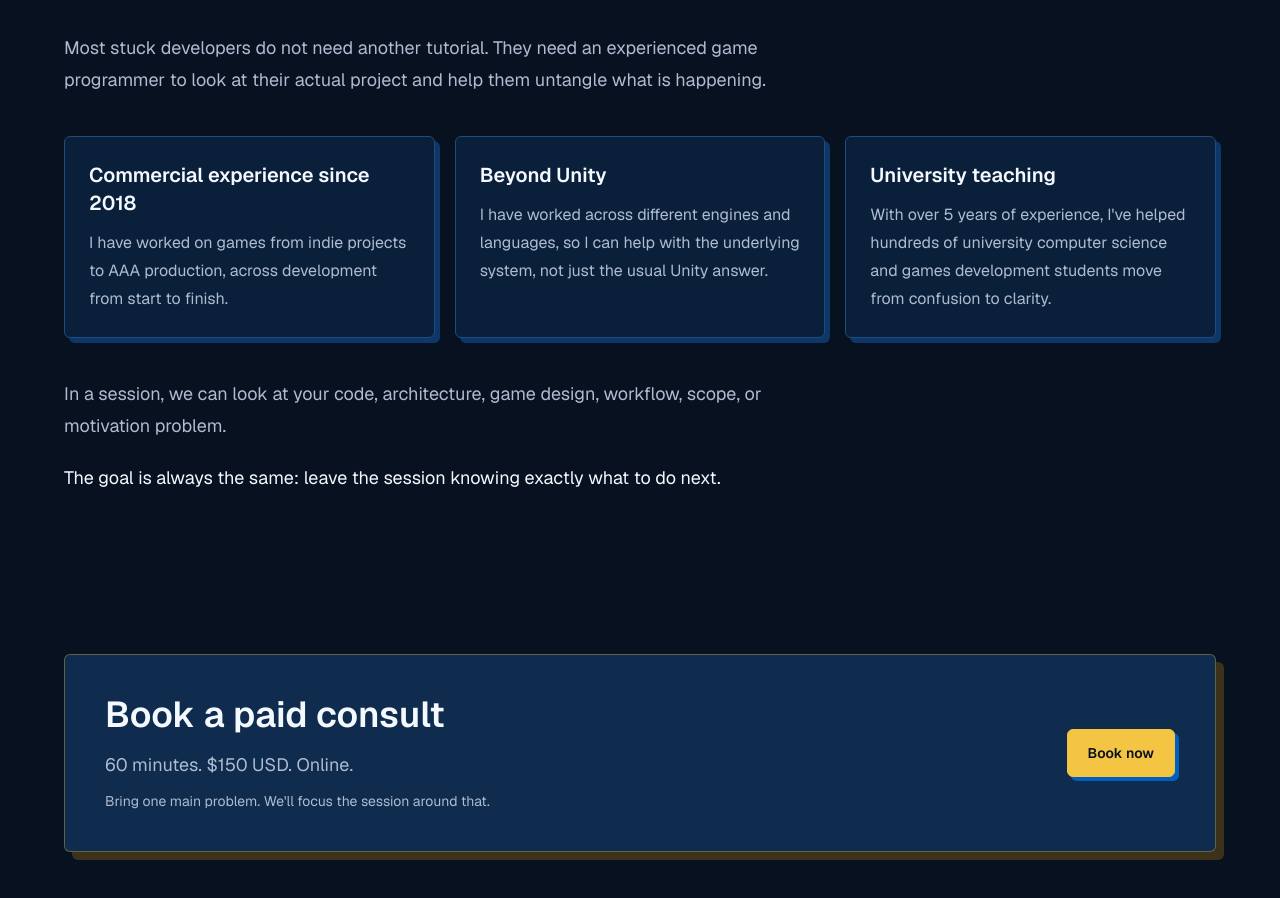
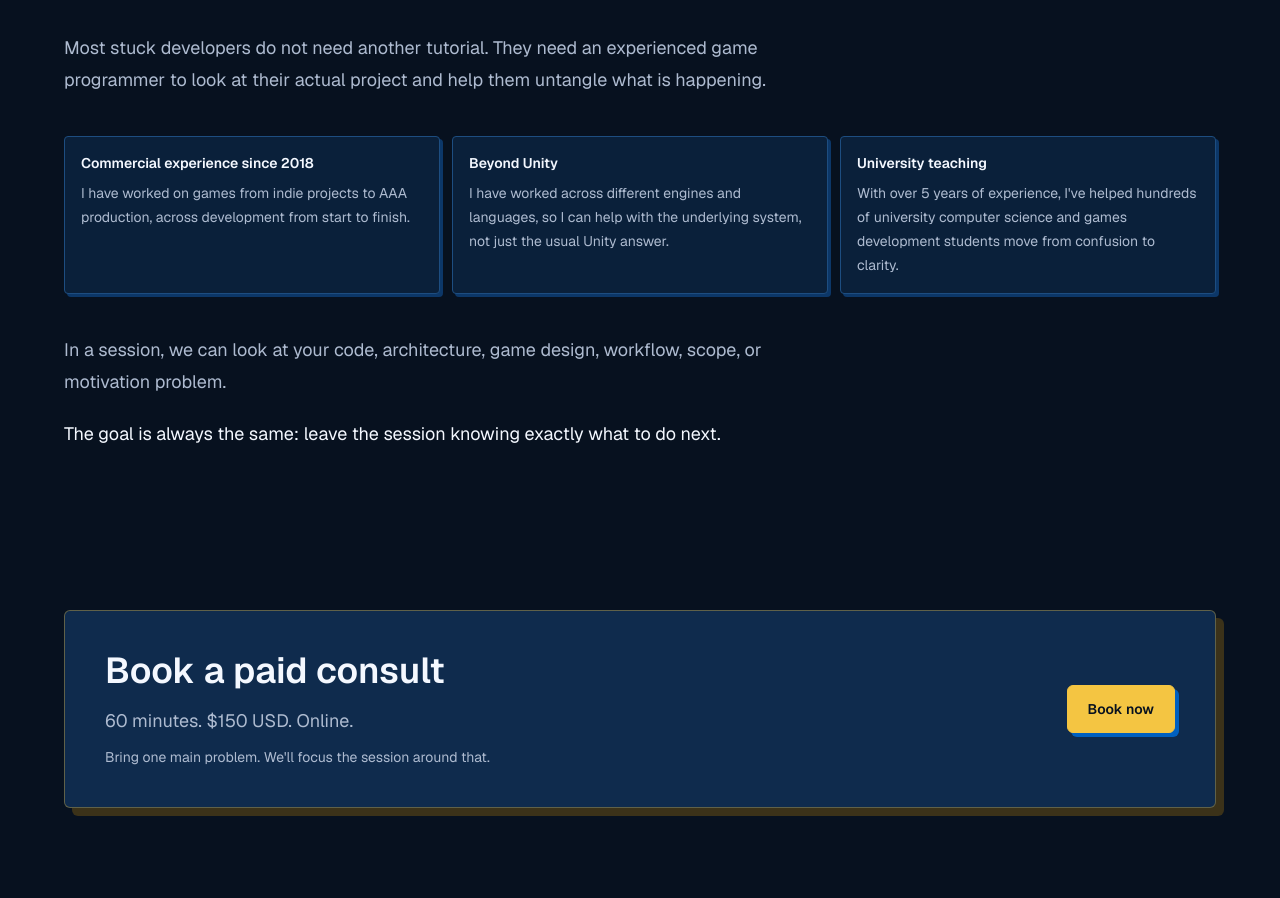
Before and after one commit to plotteldev/game-dev-glory, a Next.js app: page / in a window 1280 px wide. Shown: the part 1163-2061 px from the top of the page. Built offline with nearby package versions, Linux system fonts and the light colour scheme; no server answers.

Commit message:
Align authority card styling

```diff
--- a/src/components/home-page.tsx
+++ b/src/components/home-page.tsx
@@ -130,14 +130,14 @@ export function HomePage() {
             </p>
           </div>
 
-          <div className="mt-10 grid gap-5 md:grid-cols-3">
+          <div className="mt-10 grid gap-3 sm:grid-cols-2 lg:grid-cols-3">
             {authorityItems.map((item) => (
               <article
                 key={item.title}
-                className="rounded-md border border-border bg-surface p-6 shadow-[5px_5px_0_0_var(--brand-blue-soft)]"
+                className="rounded border border-border bg-surface px-4 py-4 text-sm text-foreground shadow-[3px_3px_0_0_var(--brand-blue-soft)] transition hover:-translate-y-0.5 hover:border-brand-yellow/60 hover:shadow-[4px_4px_0_0_var(--brand-yellow)]"
               >
-                <h3 className="text-xl font-semibold text-foreground">{item.title}</h3>
-                <p className="mt-3 leading-7 text-muted">{item.body}</p>
+                <h3 className="font-semibold">{item.title}</h3>
+                <p className="mt-2 leading-6 text-muted">{item.body}</p>
               </article>
             ))}
           </div>
```
